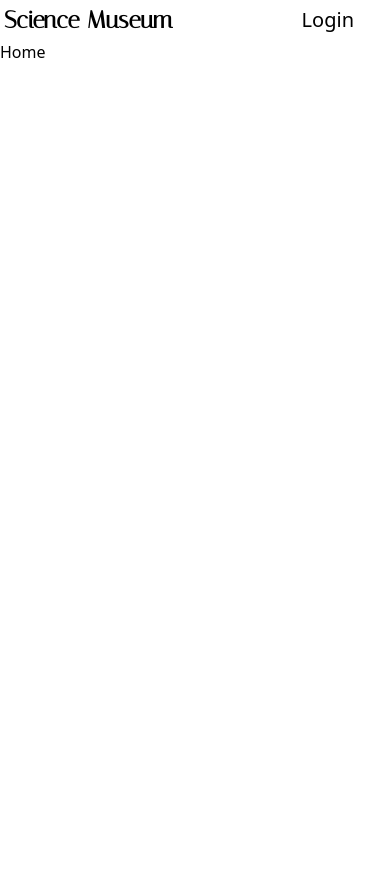
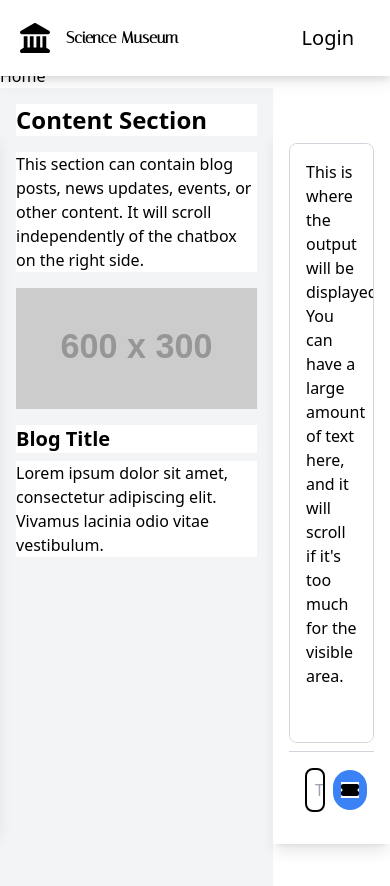
Before and after one commit to HemantBatra873/SIH-Project, a React (Vite) app in the folder SIH_Client/: page / in a window 390 px wide. Shown: the top 886 px of the page. Before the commit the page ends 844 px from the top, so only its background shows below. Built offline with nearby package versions, Linux system fonts and the light colour scheme.

Commit message:
New structure

```diff
--- a/SIH_Client/package.json
+++ b/SIH_Client/package.json
@@ -10,6 +10,8 @@
     "preview": "vite preview"
   },
   "dependencies": {
+    "@fortawesome/free-solid-svg-icons": "^6.6.0",
+    "@fortawesome/react-fontawesome": "^0.2.2",
     "react": "^18.3.1",
     "react-dom": "^18.3.1",
     "react-router-dom": "^6.26.1"
--- a/SIH_Client/src/App.jsx
+++ b/SIH_Client/src/App.jsx
@@ -1,21 +1,45 @@
-import { BrowserRouter , Routes , Route } from 'react-router-dom'
-import './App.css'
-import Header from './components/Header'
-import Home from './pages/Home'
-import Login from './pages/Login'
-import About from './pages/About'
+import React, { useState } from 'react';
+import { BrowserRouter, Routes, Route } from 'react-router-dom';  // Ensure BrowserRouter, Routes, Route are imported
+import Header from './components/Header';  // Make sure Header is correctly imported
+import LeftSideBar from './components/LeftSideBar';  // Correct import path for LeftSideBar
+import Home from './pages/Home';  // Assuming you have a Home component
+import Login from './pages/Login';  // Assuming you have a Login component
+import About from './pages/About';  // Assuming you have an About component
+import Defaultpage from './components/Defaultpage';  // Assuming you have a Defaultpage component
 
 function App() {
+  // Define state for sidebar toggle
+  const [isOpen, setIsOpen] = useState(false);
+
+  // Function to toggle sidebar
+  const toggleSidebar = () => {
+    setIsOpen(!isOpen);
+  };
+
+  // Function to close sidebar
+  const closeSidebar = () => {
+    setIsOpen(false);
+  };
+
   return (
     <BrowserRouter>
-      <Header/>
+      {/* Header with toggleSidebar passed as prop */}
+      <Header toggleSidebar={toggleSidebar} />
+
+      {/* Sidebar component with isOpen and closeSidebar passed as props */}
+      <LeftSideBar isOpen={isOpen} closeSidebar={closeSidebar} />
+
+      {/* Routes for different pages */}
       <Routes>
         <Route path="/" element={<Home />} />
         <Route path="/login" element={<Login />} />
         <Route path="/about" element={<About />} />
       </Routes>
+
+      {/* Default page component */}
+      <Defaultpage />
     </BrowserRouter>
-  )
+  );
 }
 
-export default App
+export default App;
--- /dev/null
+++ b/SIH_Client/src/components/Defaultpage.jsx
@@ -0,0 +1,48 @@
+import React from 'react';
+import { FontAwesomeIcon } from '@fortawesome/react-fontawesome';
+import { faTicketAlt } from '@fortawesome/free-solid-svg-icons';
+
+export default function Defaultpage() {
+  return (
+    <div className="flex w-full h-screen">
+      {/* Left Side Content Area (70% Width) */}
+      <div className="w-[70%] h-screen overflow-y-scroll bg-gray-100 p-4">
+        {/* Add your content here like images, blogs, news updates, etc. */}
+        <h1 className="text-2xl font-bold mb-4">Content Section</h1>
+        <p className="mb-4">This section can contain blog posts, news updates, events, or other content. It will scroll independently of the chatbox on the right side.</p>
+        <img src="https://via.placeholder.com/600x300" alt="Blog Post" className="mb-4"/>
+        <h2 className="text-xl font-semibold mb-2">Blog Title</h2>
+        <p className="mb-4">Lorem ipsum dolor sit amet, consectetur adipiscing elit. Vivamus lacinia odio vitae vestibulum.</p>
+        <div>
+          {/* Add more scrollable content */}
+        </div>
+      </div>
+
+      {/* Right Side Chat Box (30% Width, Fixed Position with Top Margin) */}
+      <div className="w-[30%] fixed right-0 top-[15vh] h-[85vh] bg-white shadow-lg p-4 flex flex-col justify-between">
+        {/* Output Section */}
+        <div className="flex-1 overflow-auto bg-white border border-gray-300 rounded-lg mb-2 p-4">
+          <p className="text-black-700 whitespace-pre-wrap">
+            This is where the output will be displayed. You can have a large amount of text here, and it will scroll if it's too much for the visible area.
+          </p>
+        </div>
+
+        {/* Input Section */}
+        <div className="bg-white border-t border-gray-300 p-4 flex items-center">
+          <textarea
+            className="form-control border-2 border-black rounded-lg w-full p-2 resize-none overflow-hidden"
+            placeholder="Type your message..."
+            rows="1"
+            aria-label="Text input"
+          />
+          <button
+            className="ml-2 bg-blue-500 text-white p-2 rounded-full hover:bg-blue-600 focus:outline-none"
+            type="button"
+          >
+            <FontAwesomeIcon icon={faTicketAlt} />
+          </button>
+        </div>
+      </div>
+    </div>
+  );
+}
--- a/SIH_Client/src/components/Header.jsx
+++ b/SIH_Client/src/components/Header.jsx
@@ -1,19 +1,36 @@
-import React from 'react'
-import { Link } from 'react-router-dom'
-const Header = () => {
+import React from 'react';
+import { Link } from 'react-router-dom';
+import { FontAwesomeIcon } from '@fortawesome/react-fontawesome';
+import { faLandmark } from '@fortawesome/free-solid-svg-icons';
+
+const Header = ({ toggleSidebar }) => {
   return (
-    <header>
-      <div className="flex justify-between items-center mx-auto p-1 md:p-4 max-w-7xl">
+    <header className=" max-h-16 drop-shadow-lg filter: drop-shadow(0 10px 8px rgb(0 0 0 / 0.04)) drop-shadow(0 4px 3px rgb(0 0 0 / 0.1))">
+      <div className="h-full min-h-16 flex justify-between items-center mx-auto p-1 md:p-4 max-w-1xl">
+        <div className="inline-flex items-center">
+        {/* Sidebar Toggle Button */}
+        <button
+          className=" text-3xl btn btn-primary m-4"
+          type="button"
+          onClick={toggleSidebar}
+        >
+          <FontAwesomeIcon icon={faLandmark} />
+        </button>
+
         <Link to='/'>
-          <h1 className='font-head text-2xl sm:text-3xl lg:text-5xl flex flex-wrap font-semibold'>Science Museum</h1>
+          <h1 className='font-head text-1xl sm:text-3xl lg:text-5xl flex flex-wrap font-semibold'>
+            Science Museum
+          </h1>
         </Link>
-      <ul className='flex justify-center sm:gap-8 items-center mr-8 text-xl'>
-        <Link to='/about'><li className='hidden sm:inline'>About</li></Link>
-        <Link to='/login'><li>Login</li></Link>
-      </ul>
+        </div>
+
+        <ul className='flex justify-center sm:gap-8 items-center mr-8 text-xl'>
+          <Link to='/about'><li className='hidden sm:inline'>About</li></Link>
+          <Link to='/login'><li>Login</li></Link>
+        </ul>
       </div>
     </header>
-  )
-}
+  );
+};
 
-export default Header
+export default Header;
--- /dev/null
+++ b/SIH_Client/src/components/LeftSideBar.jsx
@@ -0,0 +1,38 @@
+import React from 'react';
+import { FontAwesomeIcon } from '@fortawesome/react-fontawesome';
+import { faLandmark } from '@fortawesome/free-solid-svg-icons';
+
+export default function LeftSideBar({ isOpen, closeSidebar }) {
+  return (
+    <>
+      {/* Sidebar */}
+      <div
+        className={`fixed top-[15vh] left-0 h-[calc(100vh-140px)] w-64 transition-transform duration-300 ${
+          isOpen ? 'translate-x-0' : '-translate-x-full'
+        } bg-white bg-opacity-80 backdrop-blur-lg shadow-lg`}
+      >
+        <div className="p-4 h-full relative">
+          {/* Close Button */}
+          <button
+            className="absolute top-4 right-4 bg-pink-500 text-white p-0 rounded"
+            onClick={closeSidebar}
+          >
+            Close
+          </button>
+          <h2 className="text-lg font-semibold">Sidebar Content</h2>
+          <p>
+            This sidebar leaves space for the header and bottom input. Click the close button or outside the sidebar to close it.
+          </p>
+        </div>
+      </div>
+
+      {/* Overlay for closing the sidebar by clicking outside */}
+      {isOpen && (
+        <div
+          className="fixed inset-0 bg-black bg-opacity-0"
+          onClick={closeSidebar}
+        ></div>
+      )}
+    </>
+  );
+}
```
Also changed, not shown: 2 other files (tests, documents, lock files or other folders).
